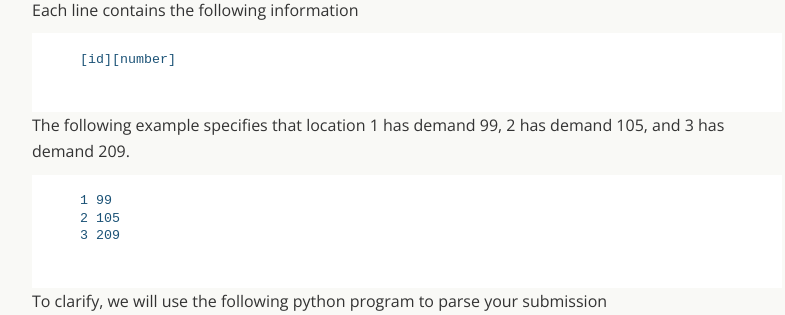
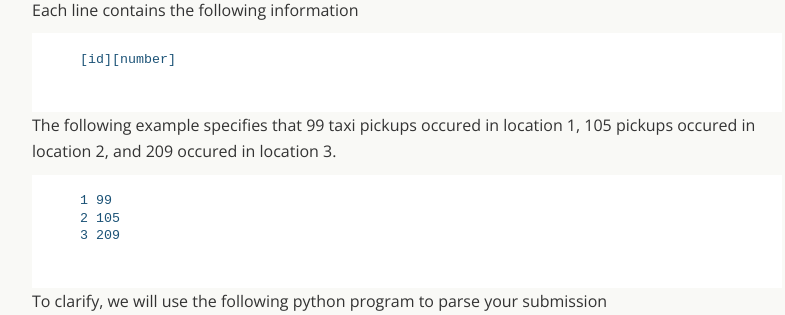
Before and after one commit to mitdbg/bigdata, a Django app: template src/website/templates/home/prediction_test1.html in a window 1280 px wide. Shown: the part 953-1268 px from the top of the page, without its empty margins (233-1018 px from the left). Run offline with Django 3.2, Linux system fonts and the light colour scheme; the template is opened without the code that fills it, so the values that code supplies are empty; parts of the project's set-up code (start-up, migrations or seed data) failed here and were passed over; some libraries are stand-ins or nearby versions; some web fonts are replaced.

Commit message:
updated prediction language

```diff
--- a/src/website/templates/home/prediction_test1.html
+++ b/src/website/templates/home/prediction_test1.html
@@ -44,7 +44,7 @@ Each line consists of
       [id]<space>[number]
   </div>
 
-  <p>The following example specifies that location 1 has demand 99, 2 has demand 105, and 3 has demand 209.</p>
+  <p>The following example specifies that 99 taxi pickups occured in location 1, 105 pickups occured in location 2, and 209 occured in location 3.</p>
 
   <div class="code">
       1 99
```
